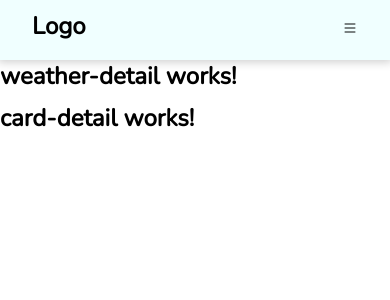
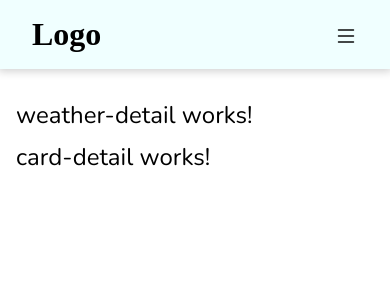
Before and after one commit to Camposp/My-weather-app, an Angular app: page /detail/1 in a window 390 px wide. Shown: the top 300 px of the page. Built offline with nearby package versions, Linux system fonts and the light colour scheme; a web font is replaced by a local one.

Commit message:
Header responsive structure done

```diff
--- a/src/app/app.component.scss
+++ b/src/app/app.component.scss
@@ -1,5 +1,5 @@
-@media (max-width: 768px) {
   .main-container {
-    margin-top: 60px;
+    margin-top: 73px;
+    // TODO: temporalmente
+    padding: 1rem;
   }
-}
--- a/src/app/weather-app/shared-components/header/header.component.html
+++ b/src/app/weather-app/shared-components/header/header.component.html
@@ -1,11 +1,11 @@
 <header>
-  <div class="logo" [routerLink]="''">
+  <div class="logo">
     <!--      <i class="fa-solid fa-rainbow color"></i>-->
-    <p class="logo-img">Logo</p>
+    <h1 class="logo-img" [routerLink]="''">Logo</h1>
     <i *ngIf="isMobile"
        class="menu-icon"
-       [ngClass]="{'bi bi-list': !isMenuOpen, 'bi bi-x-lg': isMenuOpen}"
-       (click)="toggleMenu()">
+       [ngClass]="{'bi bi-list': !isMenuOpen }"
+       (click)="toggleMenuMobile()">
     </i>
   </div>
   <nav class="nav-menu" *ngIf="((isMobile && isMenuOpen) || !isMobile)">
@@ -27,5 +27,5 @@
       </div>
     </div>
   </nav>
+  <div class="backdrop-layer" (click)="toggleMenuMobile()" *ngIf="isMobile && isMenuOpen"></div>
 </header>
-<!--<div *ngIf="isMobile && isMenuOpen" class="backdrop"></div>-->
--- a/src/app/weather-app/shared-components/header/header.component.scss
+++ b/src/app/weather-app/shared-components/header/header.component.scss
@@ -1,24 +1,22 @@
 header {
-  height: 60px;
-  box-shadow: 0px 0px 9px 2px rgba(0, 0, 0, 0.2);
+  box-shadow: 0 0 9px 2px rgba(0, 0, 0, 0.2);
   display: flex;
   justify-content: space-between;
   align-items: center;
+  background: azure;
+  position: fixed;
+  top: 0;
+  width: 100%;
 
   .logo {
-    padding: 0 2rem;
-
-    .icon-hamburguer {
-      display: none;
-    }
+    padding: 1rem 2rem;
   }
 
   .nav-menu {
-
+    padding: 1rem 2rem;
     .nav-menu-container {
       display: flex;
       align-items: center;
-      padding: 0 2rem;
 
       .nav-search {
         margin-right: 1rem;
@@ -31,7 +29,13 @@ header {
 
         .language {
           margin-right: 1rem;
-          font-size: 1.1rem;
+
+          select {
+            background: transparent;
+            border: none;
+            font-family: 'Nunito', sans-serif;
+            font-size: 1.1rem;
+          }
         }
 
         .dark-mode {
@@ -46,62 +50,54 @@ header {
 
 @media (max-width: 768px) {
   header {
-    background: azure;
-    position: fixed;
-    top: 0;
-    width: 100%;
-    flex-direction: column;
-    align-items: inherit;
 
     .logo {
       display: flex;
       justify-content: space-between;
       align-items: baseline;
+      padding: 1rem 2rem;
+      width: 100%;
 
       .logo-img {
-        width: 56px;
-        height: 40px;
+
       }
       .menu-icon {
-        //TODO: ver como hacer esto
-        transition: 2s ease;
+        font-size: 1.5rem;
       }
     }
 
     .nav-menu {
-      //flex-direction: column;
-      //align-items: center;
-      //z-index: 1;
       background: aliceblue;
-      //transition: ease 5s;
+      width: 80vw;
+      position: fixed;
+      top: 0;
+      z-index: 3;
 
       .nav-menu-container {
         display: revert;
-        width: 60vw;
-        height: calc(100vh - 60px);
-        margin: 0 auto;
+        height: 100vh;
+
+        .nav-search {
+          margin-right: 0;
+        }
 
         .nav-options {
           padding: 1rem 0;
           justify-content: space-between;
 
           .language {
-
+            margin-right: 0;
           }
         }
       }
     }
+    .backdrop-layer  {
+      background: rgba(38,38,38,.5);
+      width: 100vw;
+      height: 100vh;
+      z-index: 2;
+      position: fixed;
+      top: 0;
+    }
   }
-  //.backdrop {
-  //  z-index: 900;
-  //  position: fixed;
-  //  top: 0;
-  //  right: 0;
-  //  bottom: 0;
-  //  left: 0;
-  //  //background-color: #000;
-  //  //// makes the below elements visible to a degree.
-  //  //opacity: 0.95;
-  //  backdrop-filter: blur(10px);
-  //}
 }
--- a/src/app/weather-app/shared-components/header/header.component.ts
+++ b/src/app/weather-app/shared-components/header/header.component.ts
@@ -13,10 +13,9 @@ export class HeaderComponent implements OnInit{
   }
   ngOnInit() {
   this.onResize();
-  console.log('isMenuOpen', this.isMenuOpen);
 }
 
-  toggleMenu() {
+  toggleMenuMobile() {
     this.isMenuOpen = !this.isMenuOpen;
 
     if(this.isMenuOpen) {
@@ -24,19 +23,14 @@ export class HeaderComponent implements OnInit{
     } else {
       this.renderer.removeClass(document.body, 'menu-on')
     }
-    console.log('isMenuOpen', this.isMenuOpen);
   }
-
+// TODO: mirar bien el hostlistener
   @HostListener('window:resize') onResize() {
-    console.log('ENTRO EN HOSTLISTENER Y ES MOBILE', this.isMobile)
     if (window.innerWidth < 769) { // 768px portrait
       this.isMobile = true;
       this.isMenuOpen = false;
-      console.log('MENOS 769, isMobile?', this.isMobile)
     } else {
       this.isMobile = false;
-      // TODO: ver si pongo aqui mejor que con click para el body
-      console.log('MAS 769, isMobile?', this.isMobile)
     }
   }
 }
--- a/src/styles/_base.scss
+++ b/src/styles/_base.scss
@@ -11,7 +11,6 @@ html, body, div, input {
 
 html, body{
   font-family: 'Nunito', sans-serif;
-  height: 100%;
   //background: $baseColor;
 }
 
@@ -23,10 +22,8 @@ h1,h2,h3{
 p {
   margin: 10px 0;
   font-size: 1.5rem;
-  font-weight: bold;
 }
 
 .menu-on {
   overflow: hidden;
-  //background-color: rgb(191, 191, 191, .8);
 }
```
